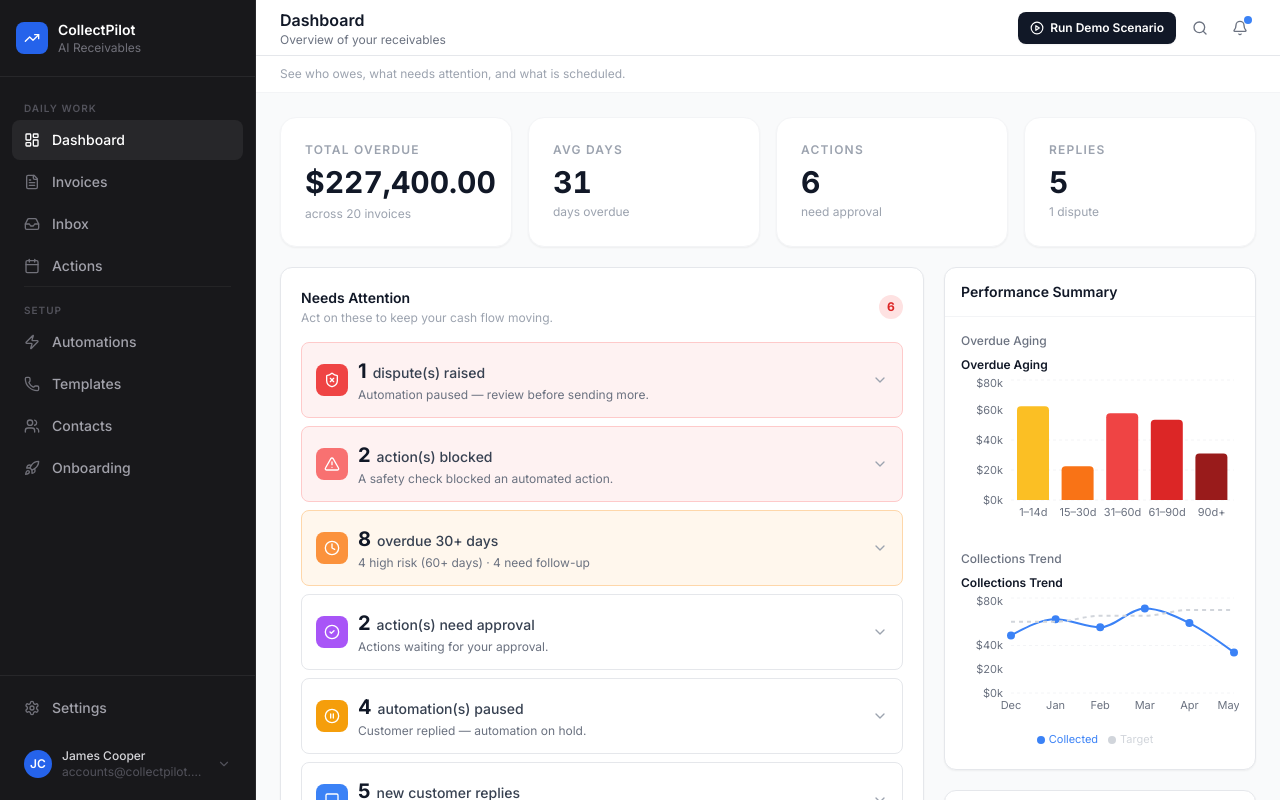
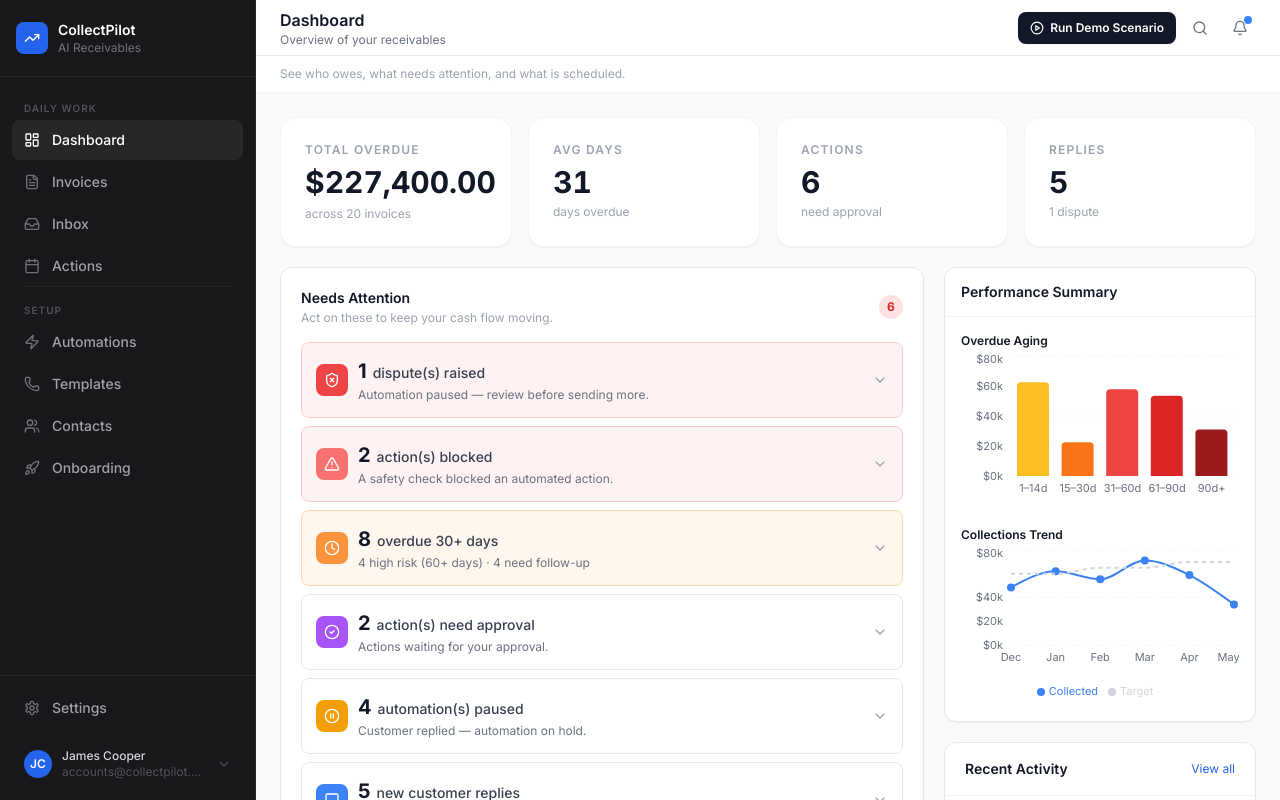
Before and after one commit to juanb-systems/RTW---Prototype-Invoice-Follow-up-Software, a Next.js app: page /dashboard in a window 1280 px wide. Built offline with nearby package versions, Linux system fonts and the light colour scheme.

Commit message:
Clean up dashboard performance summary labels (v2.73.0)

```diff
--- a/app/dashboard/page.tsx
+++ b/app/dashboard/page.tsx
@@ -84,14 +84,8 @@
                   <h3 className="text-sm font-semibold text-gray-900">Performance Summary</h3>
                 </div>
                 <div className="p-4 space-y-4">
-                  <div>
-                    <p className="text-xs font-medium text-gray-500 mb-2">Overdue Aging</p>
-                    <AgingChart data={agingBuckets} height={160} compact />
-                  </div>
-                  <div>
-                    <p className="text-xs font-medium text-gray-500 mb-2">Collections Trend</p>
-                    <CollectionsTrendChart data={collectionsTrend} height={160} compact />
-                  </div>
+                  <AgingChart data={agingBuckets} height={160} compact />
+                  <CollectionsTrendChart data={collectionsTrend} height={160} compact />
                 </div>
               </div>
 
@@ -99,14 +93,8 @@
               <div className="lg:hidden">
                 <CollapsibleSection title="Performance Summary" defaultOpen={false}>
                   <div className="p-3 space-y-4">
-                    <div>
-                      <p className="text-xs font-medium text-gray-500 mb-2">Overdue Aging</p>
-                      <AgingChart data={agingBuckets} height={180} compact />
-                    </div>
-                    <div>
-                      <p className="text-xs font-medium text-gray-500 mb-2">Collections Trend</p>
-                      <CollectionsTrendChart data={collectionsTrend} height={180} compact />
-                    </div>
+                    <AgingChart data={agingBuckets} height={180} compact />
+                    <CollectionsTrendChart data={collectionsTrend} height={180} compact />
                   </div>
                 </CollapsibleSection>
               </div>
--- a/package.json
+++ b/package.json
@@ -1,6 +1,6 @@
 {
   "name": "collectpilot-prototype",
-  "version": "2.72.0",
+  "version": "2.73.0",
   "private": true,
   "scripts": {
     "dev": "next dev",
```
Also changed, not shown: 1 other file (tests, documents, lock files or other folders).
